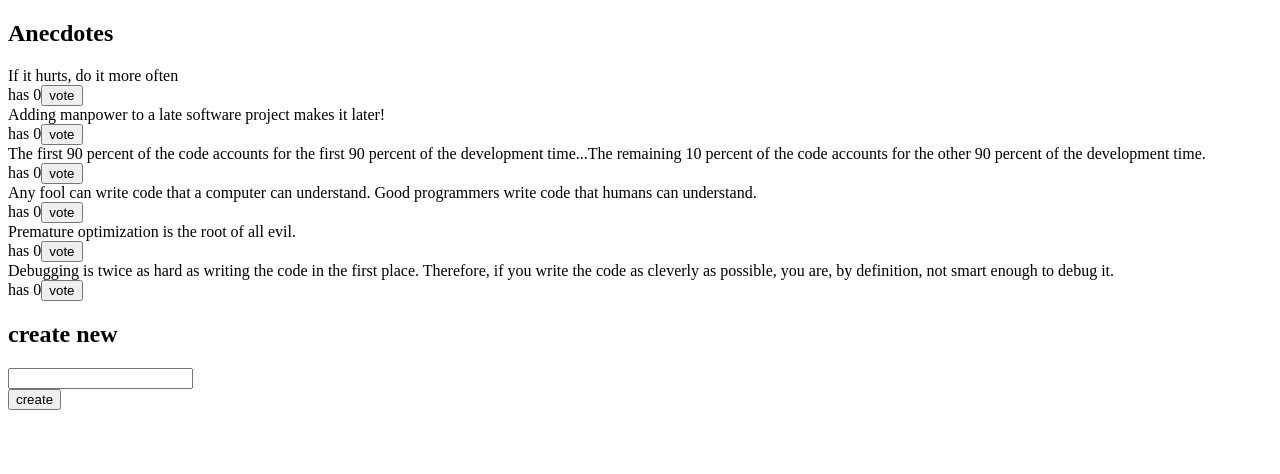
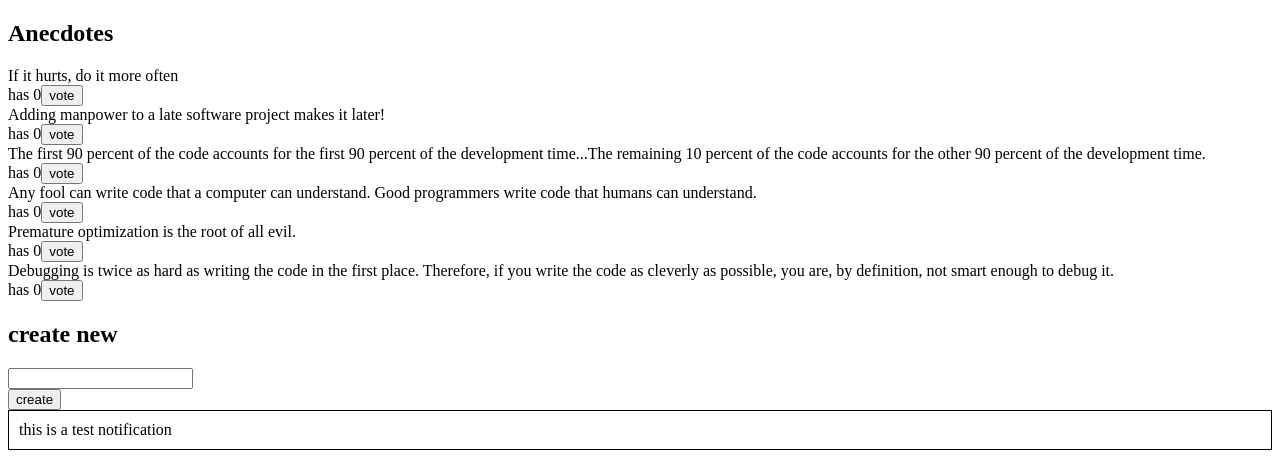
Before and after one commit to honoka428/full-stack-open, a React (Create React App) app in the folder part6/redux-anecdotes/: page / in a window 1280 px wide. Shown: the top 474 px of the page. Built offline with nearby package versions, Linux system fonts and the light colour scheme.

Commit message:
Exercise 6.10 complete

```diff
--- a/part6/redux-anecdotes/src/App.js
+++ b/part6/redux-anecdotes/src/App.js
@@ -1,6 +1,7 @@
 import React from 'react'
 import AnecdoteForm from './components/AnecdoteForm'
 import AnecdoteList from './components/AnecdoteList'
+import Notification from './components/Notification'
 
 const App = () => {
   return (
@@ -8,6 +9,7 @@ const App = () => {
       <h2>Anecdotes</h2>
       <AnecdoteList/>
       <AnecdoteForm />
+      <Notification />
     </div>
   )
 }
--- a/part6/redux-anecdotes/src/components/AnecdoteList.js
+++ b/part6/redux-anecdotes/src/components/AnecdoteList.js
@@ -4,7 +4,7 @@ import { addVote } from '../reducers/anecdoteReducer'
 
 
 const AnecdoteList = () => {
-    const anecdotes = useSelector(state => state)
+    const anecdotes = useSelector(state => state.anecdote)
     const dispatch = useDispatch()
 
     const vote = (id) => {
--- a/part6/redux-anecdotes/src/components/Notification.js
+++ b/part6/redux-anecdotes/src/components/Notification.js
@@ -1,4 +1,5 @@
 import React from 'react'
+import { useSelector } from 'react-redux'
 
 const Notification = () => {
   const style = {
@@ -6,9 +7,15 @@ const Notification = () => {
     padding: 10,
     borderWidth: 1
   }
+
+  const notification = useSelector(state => state.notification)
+
   return (
     <div style={style}>
-      render here notification...
+      {notification.map(n =>
+        <div key={n.id}> {n.content} </div>
+      )
+      }
     </div>
   )
 }
--- /dev/null
+++ b/part6/redux-anecdotes/src/reducers/notificationReducer.js
@@ -0,0 +1,27 @@
+const notificationsAtStart = [
+    'this is a test notification'
+  ]
+
+const getId = () => (100000 * Math.random()).toFixed(0)
+
+const asObject = (notification) => {
+  return {
+    content: notification,
+    id: getId()
+  }
+}
+
+const initialState = notificationsAtStart.map(asObject)
+
+const notificationReducer = (state = initialState, action) => {
+    return state
+}
+
+// export const addVote = (id) => {
+//     return {
+//         type: 'ADD_VOTE',
+//         data: { id }
+//     }
+// }
+
+export default notificationReducer
--- a/part6/redux-anecdotes/src/store.js
+++ b/part6/redux-anecdotes/src/store.js
@@ -1,9 +1,15 @@
-import { createStore } from 'redux'
 import { composeWithDevTools } from 'redux-devtools-extension'
 import anecdoteReducer from './reducers/anecdoteReducer'
+import { createStore, combineReducers } from 'redux'
+import notificationReducer from './reducers/notificationReducer'
+
+const reducer = combineReducers({
+    anecdote: anecdoteReducer,
+    notification: notificationReducer
+})
 
 const store = createStore(
-    anecdoteReducer,
+    reducer,
     composeWithDevTools()
 )
 
```
